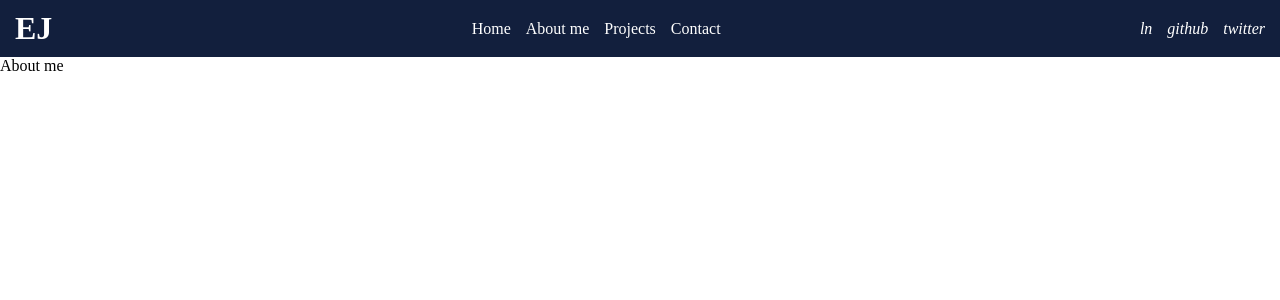
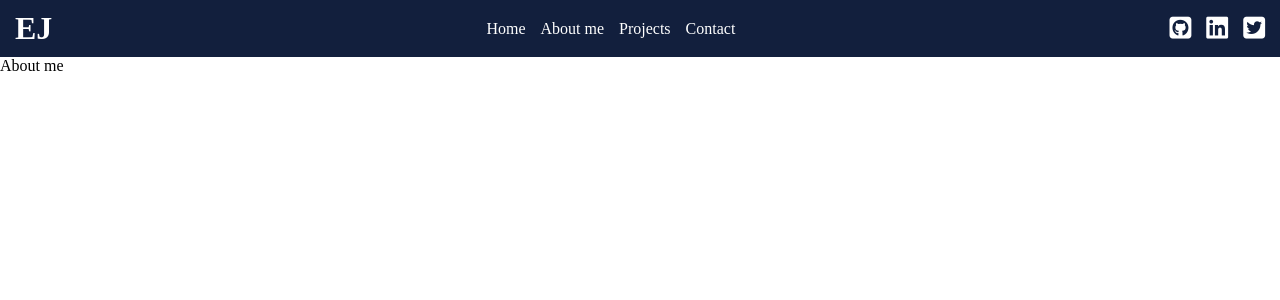
Before and after one commit to LaloJami/porfolio-eduardo-jami, a React app: page /about in a window 1280 px wide. Shown: the top 300 px of the page. Built offline with nearby package versions, Linux system fonts and the light colour scheme.

Commit message:
update] Header: Iconos y link de redes sociales

```diff
--- a/public/index.html
+++ b/public/index.html
@@ -3,7 +3,8 @@
   <head>
     <meta charset="utf-8" />
     <meta name="viewport" content="width=device-width, initial-scale=1" />
-    <title>React App</title>
+    <title>Eduardo Jami</title>
+    <script src="https://kit.fontawesome.com/9ecb3ce13a.js" crossorigin="anonymous"></script>
   </head>
   <body>
     <noscript>You need to enable JavaScript to run this app.</noscript>
--- a/src/components/Header.jsx
+++ b/src/components/Header.jsx
@@ -33,9 +33,15 @@ const Header = () => {
         </ul>
       </nav>
       <div className="social-media">
-        <i>ln</i>
-        <i>github</i>
-        <i>twitter</i>
+        <a target="_blank" href="https://github.com/LaloJami">
+        <i className="fab fa-github-square" />
+        </a>
+        <a target="_blank" href="https://www.linkedin.com/in/bryan-eduardo-jami-jami">
+        <i className="fab fa-linkedin" />
+        </a>
+        <a target="_blank" href="https://twitter.com/eduardo_jami">
+        <i className="fab fa-twitter-square" />
+        </a>
       </div>
     </header>
   );
--- a/src/styles/components/header.css
+++ b/src/styles/components/header.css
@@ -26,4 +26,6 @@
 
 .Header .social-media i{
   margin-right: 15px;
+  color: white;
+  font-size: 25px;
 }
```
